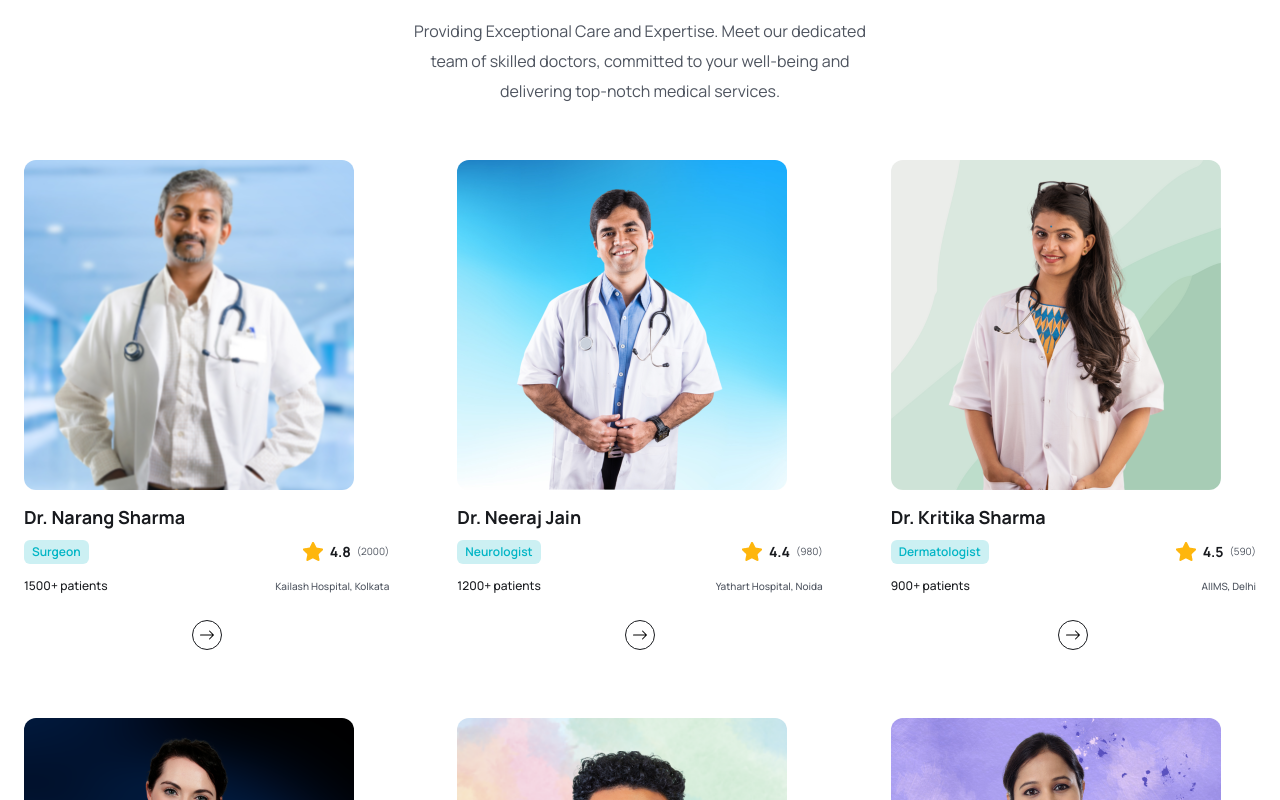
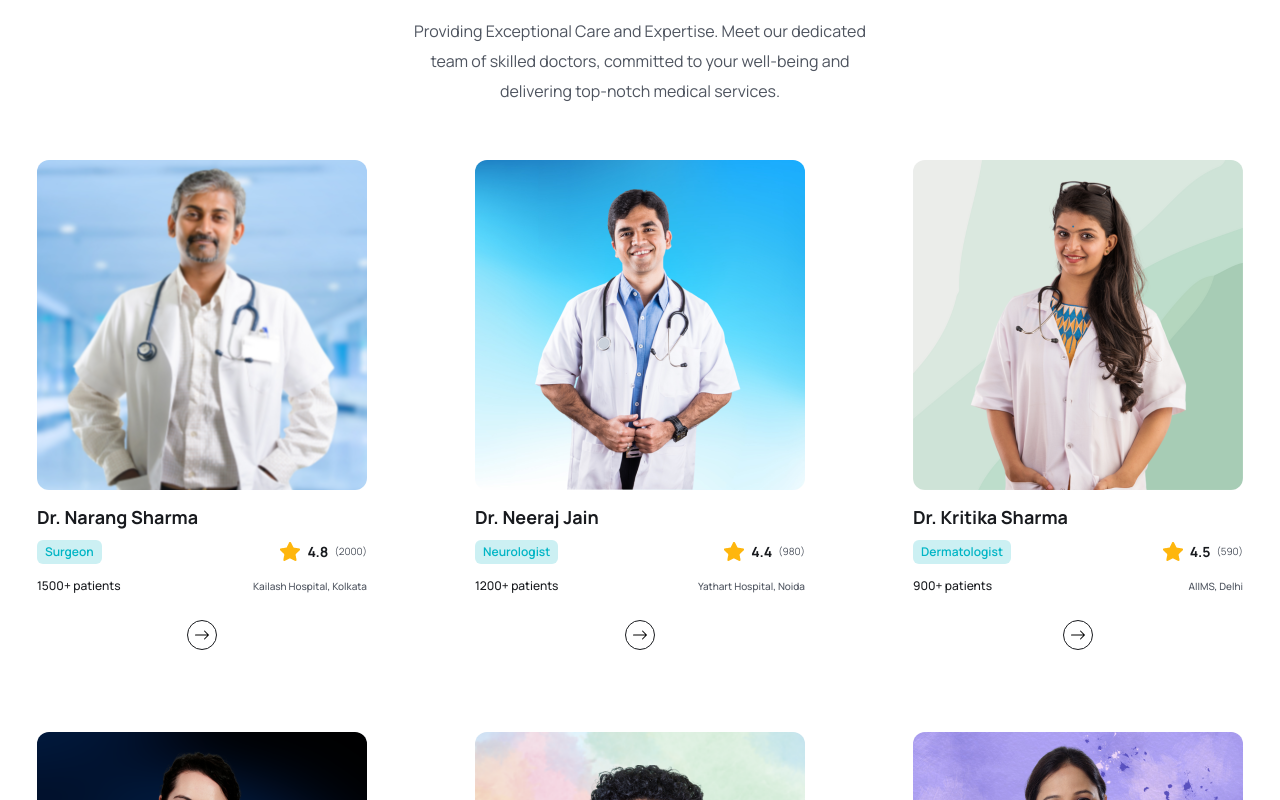
Before and after one commit to aashish-dhiman/MedConnect, a React (Vite) app in the folder frontend/: page / in a window 1280 px wide. Shown: the part 3620-4420 px from the top of the page. Built offline with nearby package versions, Linux system fonts and the light colour scheme.

Commit message:
optimised for small screens

```diff
--- a/frontend/src/components/doctors/Doctors.jsx
+++ b/frontend/src/components/doctors/Doctors.jsx
@@ -15,7 +15,7 @@ const Doctors = () => {
                 </div>
             </div>
 
-            <div className="grid grid-cols-1 sm:grid-cols-2 md:grid-cols-3 lg:grid-cols-3 gap-5 mt-[30px]  ">
+            <div className="grid grid-cols-1 sm:grid-cols-2 md:grid-cols-3 lg:grid-cols-3 gap-5 md:gap-[30px] lg:gap-[34px] mt-[30px]  ">
                 {doctors.map((item) => {
                     return <DoctorsCard key={item.id} {...item} />;
                 })}
--- a/frontend/src/components/doctors/DoctorsCard.jsx
+++ b/frontend/src/components/doctors/DoctorsCard.jsx
@@ -14,7 +14,7 @@ const DoctorsCard = (props) => {
         hospital,
     } = props;
     return (
-        <div className="p-3 md:p-6 lg:p-6">
+        <div className="p-3 mx-auto md:p-6 lg:p-6 w-fit">
             <div>
                 <img src={photo} alt="doctor image" className="rounded-xl" />
             </div>
```
